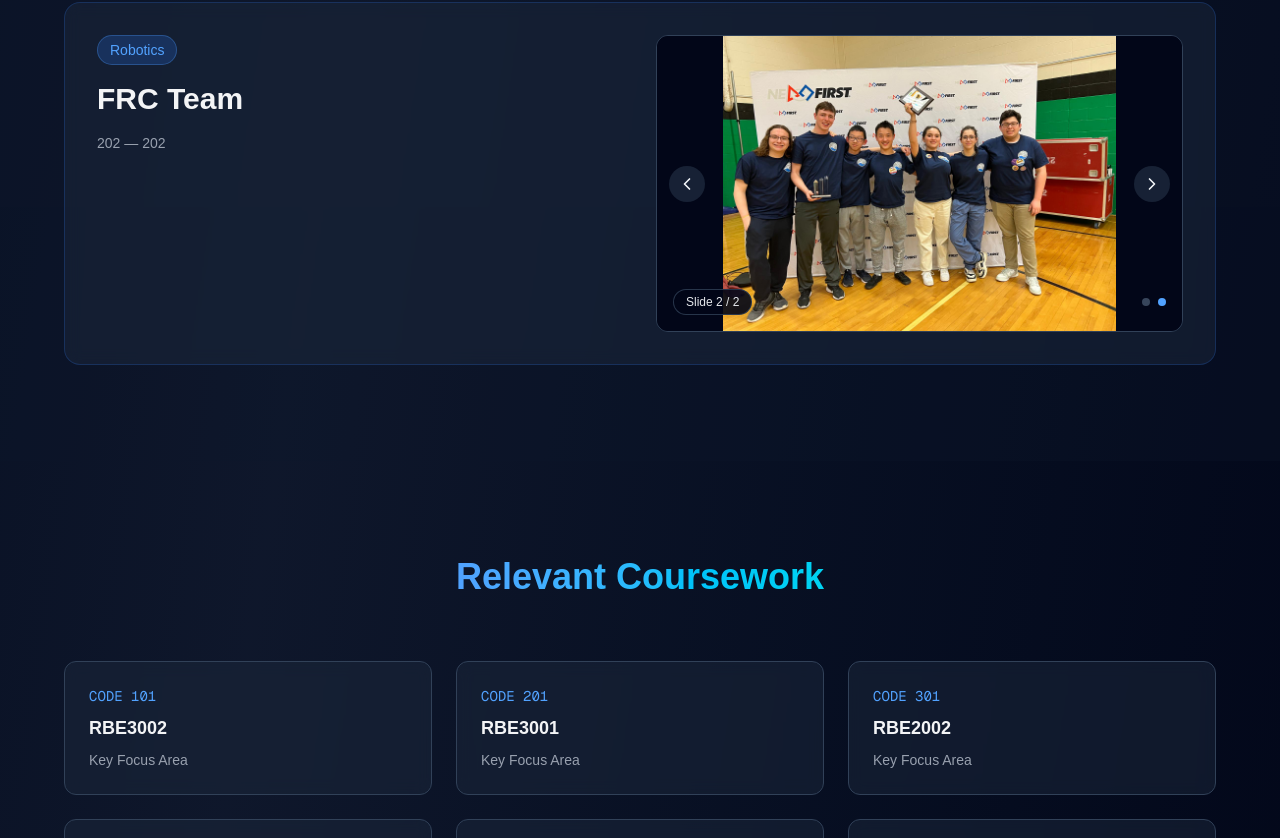
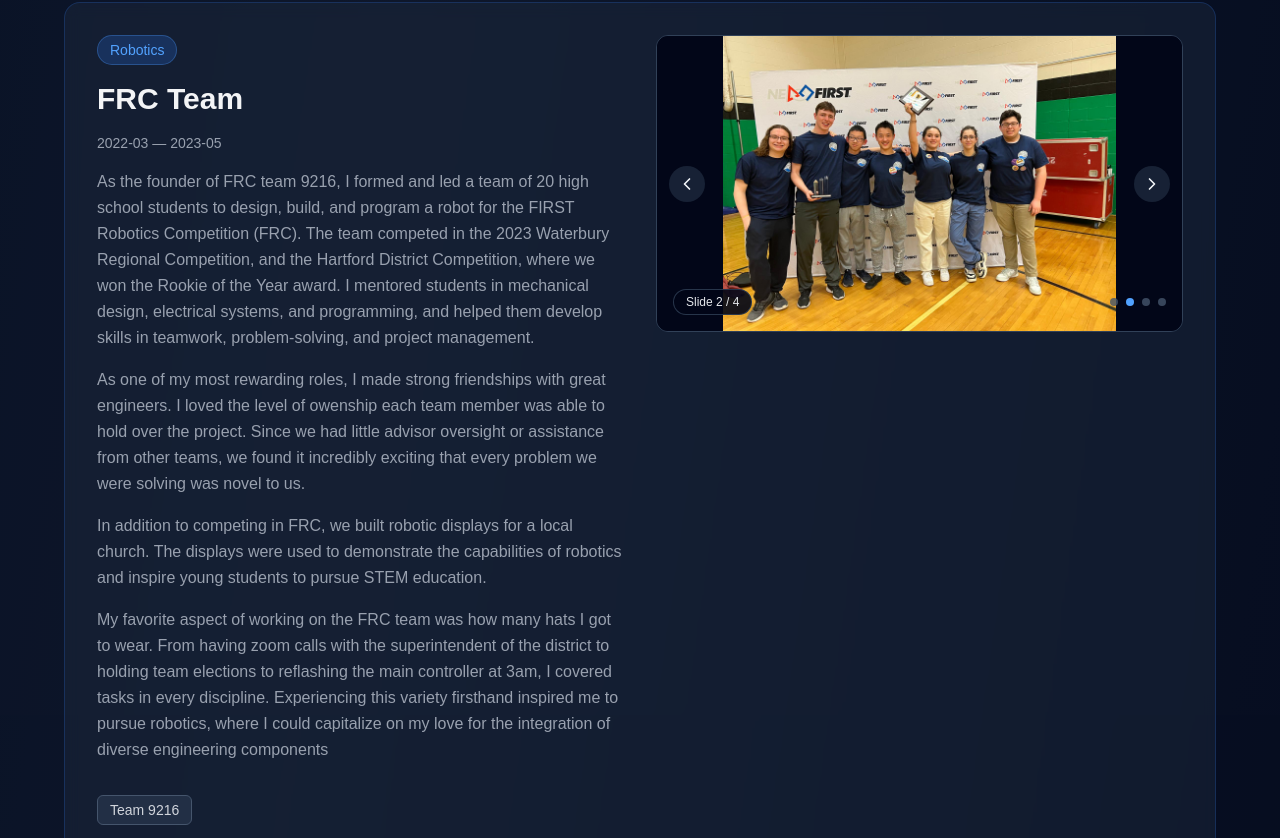
Before and after one commit to O-bot22/my-portfolio, a Next.js app: page / in a window 1280 px wide. Shown: the part 6182-7020 px from the top of the page. Built offline with nearby package versions, Linux system fonts and the light colour scheme.

Commit message:
feat: FRC description and photos

```diff
--- a/src/components/projectDefinitions.js
+++ b/src/components/projectDefinitions.js
@@ -163,10 +163,10 @@ export const projectDefinitions = [
       id: 6,
       title: 'FRC Team',
       category: 'Robotics',
-      startDate: '202',
-      endDate: '202',
-      paragraphs: [''],
-      tech: [],
+      startDate: '2022-03',
+      endDate: '2023-05',
+      paragraphs: ['As the founder of FRC team 9216, I formed and led a team of 20 high school students to design, build, and program a robot for the FIRST Robotics Competition (FRC). The team competed in the 2023 Waterbury Regional Competition, and the Hartford District Competition, where we won the Rookie of the Year award. I mentored students in mechanical design, electrical systems, and programming, and helped them develop skills in teamwork, problem-solving, and project management.', 'As one of my most rewarding roles, I made strong friendships with great engineers. I loved the level of owenship each team member was able to hold over the project. Since we had little advisor oversight or assistance from other teams, we found it incredibly exciting that every problem we were solving was novel to us.', 'In addition to competing in FRC, we built robotic displays for a local church. The displays were used to demonstrate the capabilities of robotics and inspire young students to pursue STEM education.', 'My favorite aspect of working on the FRC team was how many hats I got to wear. From having zoom calls with the superintendent of the district to holding team elections to reflashing the main controller at 3am, I covered tasks in every discipline. Experiencing this variety firsthand inspired me to pursue robotics, where I could capitalize on my love for the integration of diverse engineering components'],
+      tech: ['Team 9216'],
       media: [
         {
           src: '/projects/FRC Robot Team Picture.JPEG',
@@ -177,6 +177,16 @@ export const projectDefinitions = [
           src: '/projects/FRC Team Award.jpeg',
           type: 'image',
           alt: 'FRC Team award photo with Rookie of the Year award'
+        },
+        {
+          src: '/projects/FRC Robot Cafeteria.jpeg',
+          type: 'image',
+          alt: 'FRC robot demo during a lunch period'
+        },
+        {
+          src: '/projects/FRC Robot 3am.jpeg',
+          type: 'image',
+          alt: 'FRC robot being tested'
         }
       ]
     },
```
Also changed, not shown: public/projects/FRC Robot 3am.jpeg (added), public/projects/FRC Robot Cafeteria.jpeg (added).
